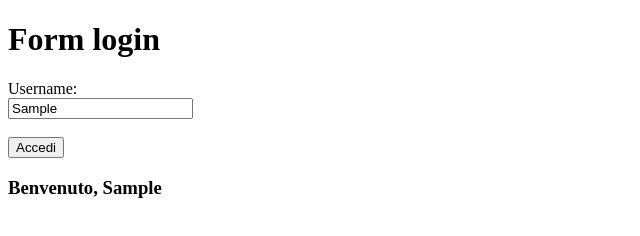
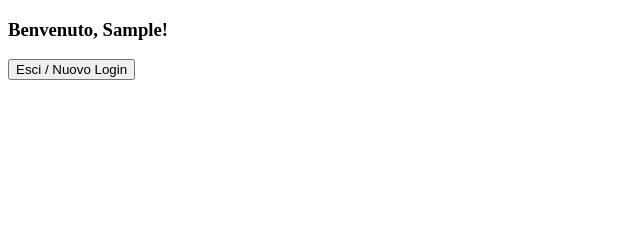
Before and after one commit to GiuliaLequio/SSS2026, a plain HTML site: page login.html in a window 1280 px wide. Both pictures are taken after typing "Sample" into the empty fields and a click on the button "Accedi". Shown: the whole page, without its empty margins (0-640 px from the left). Drawn offline with Linux system fonts and the light colour scheme.

Commit message:
Fix: sezione di benvenuto su login.html

```diff
--- a/login.html
+++ b/login.html
@@ -6,20 +6,40 @@
     <title>Login dinamico</title>
   </head>
   <body>
+    <div id="loginSection">
         <h1>Form login</h1>
         <form id="loginForm">
           <label for="username">Username:</label><br>
-      <input type="text" id="username" required><br><br>
+          <input type="text" id="username" required autocomplete="off"><br><br>
           <button type="submit">Accedi</button>
         </form>
+    </div>
 
+    <div id="sezioneBenvenuto" style="display: none;">
       <h3 id="messaggioBenvenuto"></h3>
+      <button id="logoutBtn">Esci / Nuovo Login</button>
+    </div>
 
     <script>
-      document.getElementById("loginForm").addEventListener("submit", function(e) {
+      const loginForm = document.getElementById('loginForm');
+      const usernameInput = document.getElementById('username');
+      const loginSection = document.getElementById('loginSection');
+      const welcomeSection = document.getElementById('sezioneBenvenuto');
+      const welcomeMessage = document.getElementById('messaggioBenvenuto');
+      const logoutBtn = document.getElementById('logoutBtn');
+
+      loginForm.addEventListener('submit', function(e) {
         e.preventDefault();
-        const user = document.getElementById("username").value;
-        document.getElementById("messaggioBenvenuto").innerText = "Benvenuto, " + user;
+        const user = usernameInput.value;
+        welcomeMessage.innerText = 'Benvenuto, ' + user + '!';
+        loginSection.style.display = 'none';
+        welcomeSection.style.display = 'block';
+        usernameInput.value = '';
+      });
+
+      logoutBtn.addEventListener('click', function() {
+        welcomeSection.style.display = 'none';
+        loginSection.style.display = 'block';
       });
     </script>
   </body>
```
Lines whose indentation alone changed are shown as unchanged.
